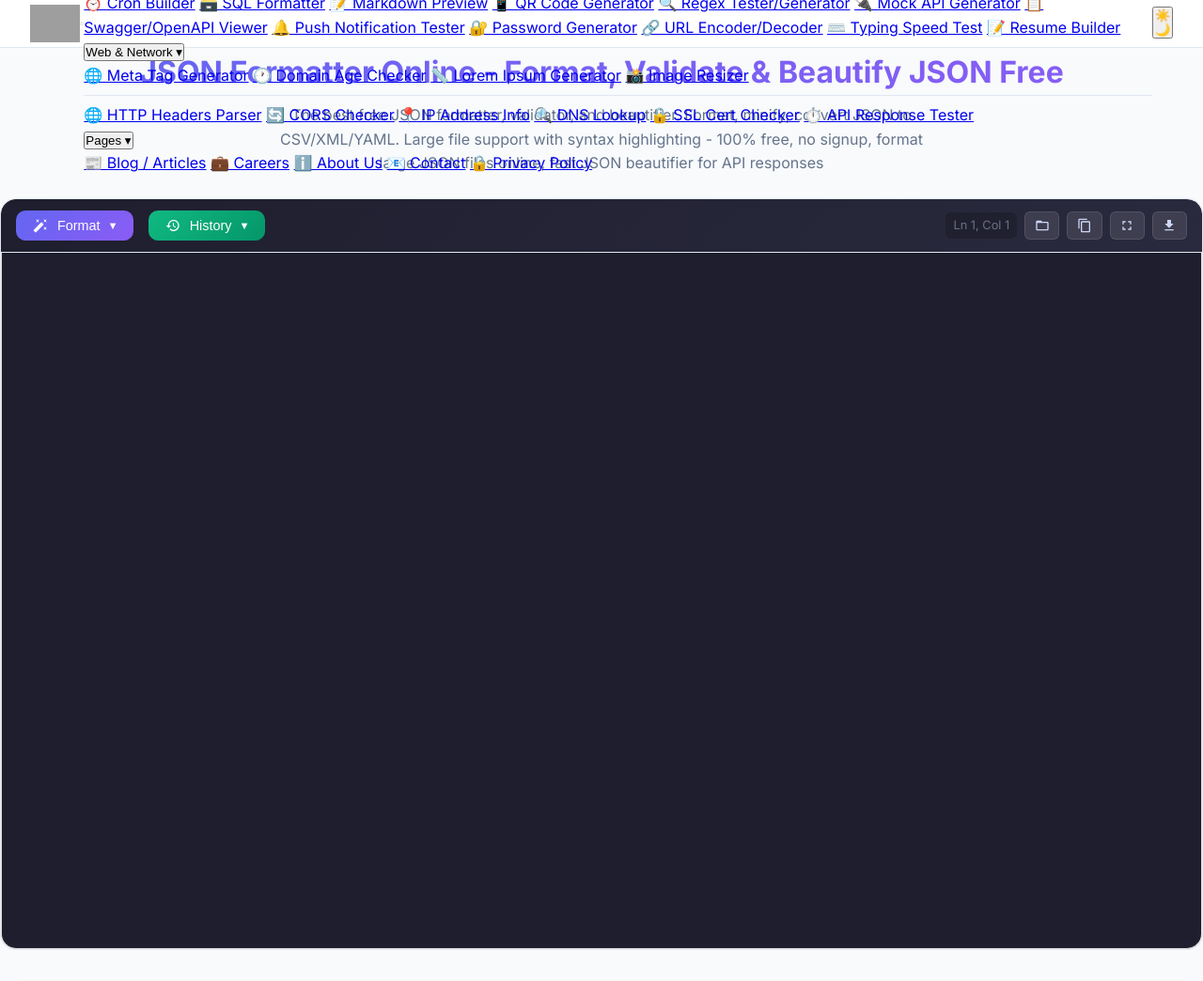
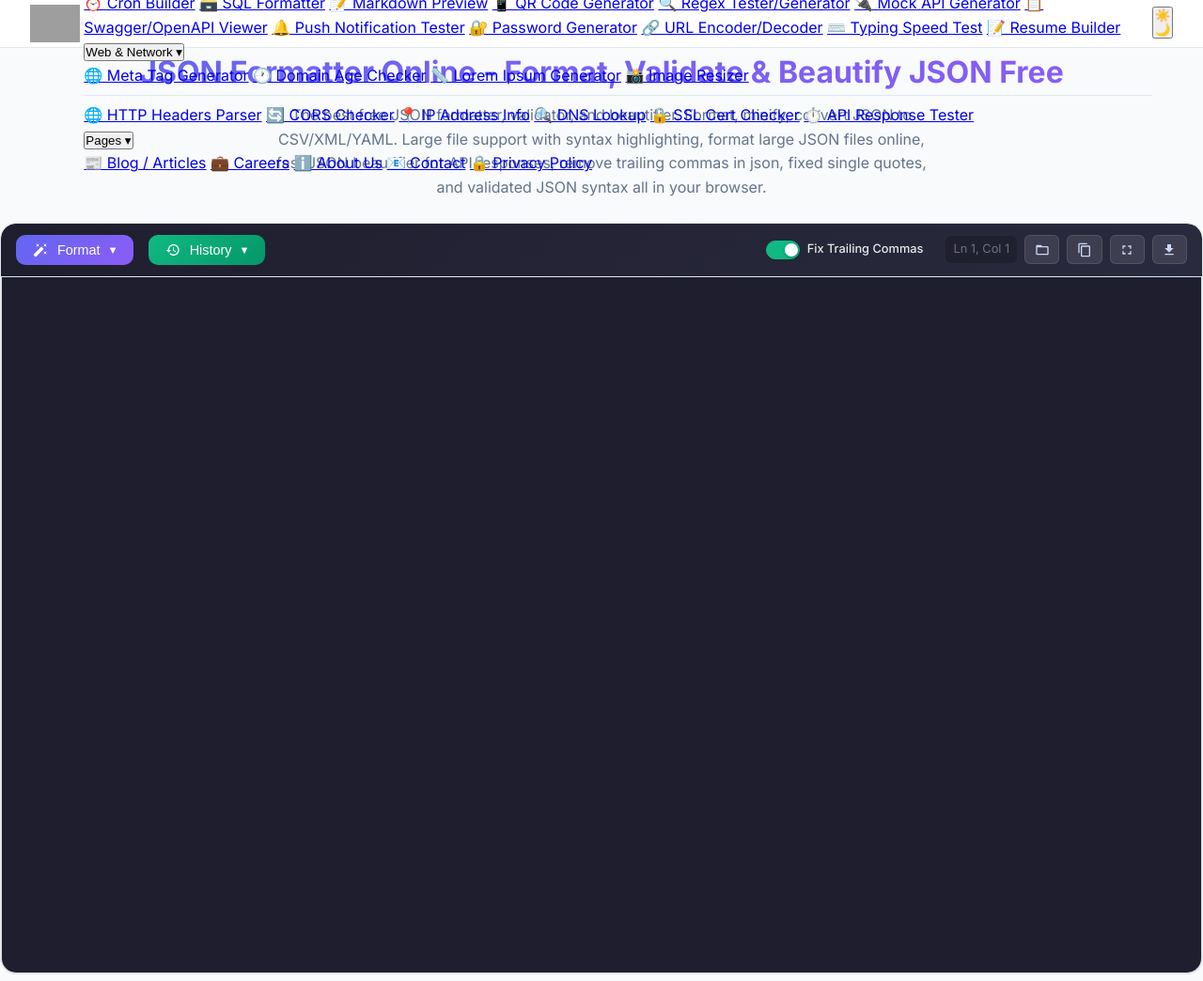
Before and after one commit to faisalbashir383/JSONFORMATTERPRO, a Django app: template templates/index.html in a window 1280 px wide. Shown: the top 1044 px of the page at 94% size. Run offline with Django 5.2, Linux system fonts and the light colour scheme; the template is opened without the code that fills it, so the values that code supplies are empty; some libraries are stand-ins or nearby versions; grey boxes are pictures that could not be loaded.

Commit message:
full website first commit

```diff
--- a/templates/index.html
+++ b/templates/index.html
@@ -155,6 +155,14 @@ detection. No signup - try now!{% endblock %}
         "@type": "Answer",
         "text": "Yes. While single quotes are not valid in JSON, the tool automatically converts single-quoted input into valid double-quoted JSON and fixes Python-specific values."
       }
+    },
+    {
+      "@type": "Question",
+      "name": "Can it remove trailing commas?",
+      "acceptedAnswer": {
+        "@type": "Answer",
+        "text": "Yes. The tool features a 'Fix Trailing Commas' option that automatically detects and removes invalid trailing commas from your JSON arrays and objects, making it valid instantly."
+      }
     }
   ]
 }
@@ -786,6 +794,62 @@ detection. No signup - try now!{% endblock %}
     color: var(--color-primary);
     z-index: 10;
   }
+
+  /* Modern Toggle Checkbox */
+  .fix-toggle {
+    display: inline-flex;
+    align-items: center;
+    gap: 0.5rem;
+    cursor: pointer;
+    margin-right: 1rem;
+    user-select: none;
+  }
+
+  .fix-toggle input {
+    display: none;
+  }
+
+  .fix-slider {
+    position: relative;
+    width: 36px;
+    height: 20px;
+    background-color: rgba(255, 255, 255, 0.2);
+    border-radius: 20px;
+    transition: 0.3s;
+    border: 1px solid rgba(255, 255, 255, 0.3);
+  }
+
+  .fix-toggle input:checked+.fix-slider {
+    background-color: #10b981;
+    border-color: #10b981;
+  }
+
+  .fix-slider:before {
+    content: "";
+    position: absolute;
+    height: 14px;
+    width: 14px;
+    left: 3px;
+    bottom: 2px;
+    background-color: white;
+    border-radius: 50%;
+    transition: 0.3s;
+    box-shadow: 0 2px 4px rgba(0, 0, 0, 0.2);
+  }
+
+  .fix-toggle input:checked+.fix-slider:before {
+    transform: translateX(16px);
+  }
+
+  .fix-label {
+    font-size: 0.8rem;
+    font-weight: 500;
+    color: rgba(255, 255, 255, 0.9);
+  }
+
+  .fix-toggle:hover .fix-label {
+    color: white;
+  }
 </style>
 
 <!-- Additional SEO Tags -->
@@ -817,8 +881,8 @@ detection. No signup - try now!{% endblock %}
   </h1>
   <p style="color: var(--color-text-secondary); font-size: 1rem; max-width: 700px; margin: 0 auto;">
     The best free JSON formatter, validator, and beautifier. Format, minify, convert JSON to CSV/XML/YAML. Large file
-    support with syntax highlighting - 100% free, no signup, format large JSON files online, fast JSON beautifier for
-    API responses
+    support with syntax highlighting, format large JSON files online, fast JSON beautifier for
+    API responses, remove trailing commas in json, fixed single quotes, and validated JSON syntax all in your browser.
   </p>
 </header>
 
@@ -923,6 +987,13 @@ detection. No signup - try now!{% endblock %}
     </div>
 
     <div class="panel-info">
+      <!-- Trailing Comma Toggle -->
+      <label class="fix-toggle" title="Auto-remove trailing commas">
+        <input type="checkbox" id="fixTrailingCommas" checked>
+        <span class="fix-slider"></span>
+        <span class="fix-label">Fix Trailing Commas</span>
+      </label>
+
       <!-- Validation Status (inline) -->
       <span id="validationStatus" class="validation-status"></span>
       <span id="cursorInfo">Ln 1, Col 1</span>
@@ -1504,6 +1575,18 @@ detection. No signup - try now!{% endblock %}
           </div>
         </div>
       </div>
+
+      <!-- FAQ 8: Trailing Commas -->
+      <div class="faq-item-seo">
+        <h3>Can it remove trailing commas?</h3>
+        <div>
+          <div>
+            <p>Yes. Invalid trailing commas (e.g., <code>[1, 2,]</code>) are a common cause of JSON errors. Our tool
+              includes a <strong>Fix Trailing Commas</strong> feature that automatically removes them, ensuring your
+              code parses correctly without manual editing.</p>
+          </div>
+        </div>
+      </div>
     </div>
   </section>
 
@@ -1535,7 +1618,7 @@ detection. No signup - try now!{% endblock %}
       </a>
       <a href="/sql-formatter/" class="tool-link-card">
         <span class="tool-icon">🗄️</span>
-        <h4>SQL Formatter</h4>
+        <h4>iSQL Formatter</h4>
         <p>Beautify SQL queries with syntax highlighting</p>
       </a>
       <a href="/cron-builder/" class="tool-link-card">
@@ -1918,20 +2001,31 @@ detection. No signup - try now!{% endblock %}
 
         // Helper function to fix single-quoted JSON to valid double-quoted JSON
         // MUST be defined before paste handler
-        // Handles: single quotes, Python booleans (True/False), Python None, nested structures
-        function fixJsonQuotes(str) {
+        // Helper function to fix JSON errors (single quotes, trailing commas, Python syntax)
+        function fixJsonErrors(str) {
+          const shouldFixTrailing = document.getElementById('fixTrailingCommas')?.checked;
+
           // First, try to parse as-is (valid JSON)
           try {
             JSON.parse(str);
             return { fixed: str, wasFixed: false };
           } catch (e) {
-            // Only attempt fix if it looks like Python dict/single-quoted JSON
-            if (!str.includes("'") && !str.includes('True') && !str.includes('False') && !str.includes('None')) {
+            // Check if we need to fix anything
+            const needsQuoteFix = str.includes("'") || str.includes('True') || str.includes('False') || str.includes('None');
+            const needsCommaFix = shouldFixTrailing && /,\s*[\]}]/.test(str);
+
+            if (!needsQuoteFix && !needsCommaFix) {
               return { fixed: str, wasFixed: false };
             }
           }
 
           let fixed = str;
+
+          // OPTIONAL: Trailing Commas Fix
+          // Replaces ,] with ] and ,} with }
+          if (shouldFixTrailing) {
+            fixed = fixed.replace(/,(\s*[\]}])/g, '$1');
+          }
 
           // Step 1: Replace Python booleans and None with JSON equivalents
           // Use word boundaries to avoid replacing inside strings
@@ -1994,8 +2088,8 @@ detection. No signup - try now!{% endblock %}
             if (Date.now() - lastPaste >= 50) {
               const value = jsonEditor.getValue().trim();
 
-              // Try to fix single quotes first
-              const fixResult = fixJsonQuotes(value);
+              // Try to fix errors (quotes + trailing commas)
+              const fixResult = fixJsonErrors(value);
 
               try {
                 const parsed = JSON.parse(fixResult.fixed);
@@ -2004,7 +2098,7 @@ detection. No signup - try now!{% endblock %}
                 // Reset cursor and scroll to top after formatting
                 jsonEditor.setPosition({ lineNumber: 1, column: 1 });
                 jsonEditor.revealLine(1);
-                updateValidation('valid', fixResult.wasFixed ? '✓ Formatted (fixed quotes)' : '✓ Formatted');
+                updateValidation('valid', fixResult.wasFixed ? '✓ Formatted (Auto-Fixed)' : '✓ Formatted');
                 // Save to history on paste
                 if (typeof window.addToHistory === 'function') {
                   window.addToHistory(formatted);
@@ -2043,6 +2137,29 @@ detection. No signup - try now!{% endblock %}
       });
       document.addEventListener('click', () => dropdown?.classList.remove('open'));
 
+      // Checkbox Toggle Handler
+      document.getElementById('fixTrailingCommas')?.addEventListener('change', (e) => {
+        if (e.target.checked) {
+          const content = jsonEditor.getValue().trim();
+          if (!content) return;
+
+          // Try to auto-fix immediately when toggled ON
+          const { fixed, wasFixed } = fixJsonErrors(content);
+
+          if (wasFixed) {
+            try {
+              const p = JSON.parse(fixed);
+              jsonEditor.setValue(JSON.stringify(p, null, 2));
+              jsonEditor.setPosition({ lineNumber: 1, column: 1 });
+              jsonEditor.revealLine(1);
+              updateValidation('valid', '✓ Formatted (Auto-Fixed)');
+            } catch (err) {
+              // Parse error even after fix attempt
+            }
+          }
+        }
+      });
+
       // Actions
       document.getElementById('formatBtn')?.addEventListener('click', () => {
         const content = jsonEditor.getValue().trim();
@@ -2052,15 +2169,15 @@ detection. No signup - try now!{% endblock %}
           return;
         }
 
-        // Try to fix single quotes first
-        const { fixed, wasFixed } = fixJsonQuotes(content);
+        // Try to fix errors
+        const { fixed, wasFixed } = fixJsonErrors(content);
 
         try {
           const p = JSON.parse(fixed);
           jsonEditor.setValue(JSON.stringify(p, null, 2));
           jsonEditor.setPosition({ lineNumber: 1, column: 1 });
           jsonEditor.revealLine(1);
-          updateValidation('valid', wasFixed ? '✓ Formatted (fixed quotes)' : '✓ Formatted');
+          updateValidation('valid', wasFixed ? '✓ Formatted (Auto-Fixed)' : '✓ Formatted');
         } catch (e) {
           // Check if it looks like XML, CSV, or YAML
           if (content.startsWith('<?xml') || content.startsWith('<')) {
@@ -2080,13 +2197,13 @@ detection. No signup - try now!{% endblock %}
 
       document.getElementById('validateBtn')?.addEventListener('click', () => {
         const content = jsonEditor.getValue().trim();
-        const { fixed, wasFixed } = fixJsonQuotes(content);
+        const { fixed, wasFixed } = fixJsonErrors(content);
         try {
           JSON.parse(fixed);
           if (wasFixed) {
             jsonEditor.setValue(fixed);
           }
-          updateValidation('valid', wasFixed ? '✓ Valid (fixed quotes)' : '✓ Valid JSON');
+          updateValidation('valid', wasFixed ? '✓ Valid (Auto-Fixed)' : '✓ Valid JSON');
         } catch (e) {
           if (content.includes("'")) {
             updateValidation('invalid', '✗ Use double quotes for JSON');
@@ -2099,10 +2216,10 @@ detection. No signup - try now!{% endblock %}
 
       document.getElementById('minifyBtn')?.addEventListener('click', () => {
         const content = jsonEditor.getValue().trim();
-        const { fixed, wasFixed } = fixJsonQuotes(content);
+        const { fixed, wasFixed } = fixJsonErrors(content);
         try {
           jsonEditor.setValue(JSON.stringify(JSON.parse(fixed)));
-          updateValidation('valid', wasFixed ? '✓ Minified (fixed quotes)' : '✓ Minified');
+          updateValidation('valid', wasFixed ? '✓ Minified (Auto-Fixed)' : '✓ Minified');
         } catch (e) {
           if (content.includes("'")) {
             updateValidation('invalid', '✗ Use double quotes for JSON');
```
